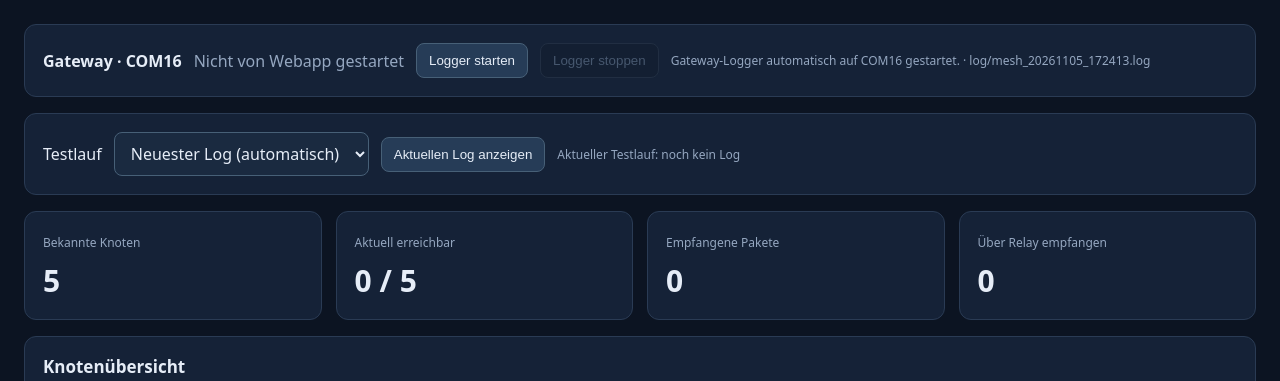
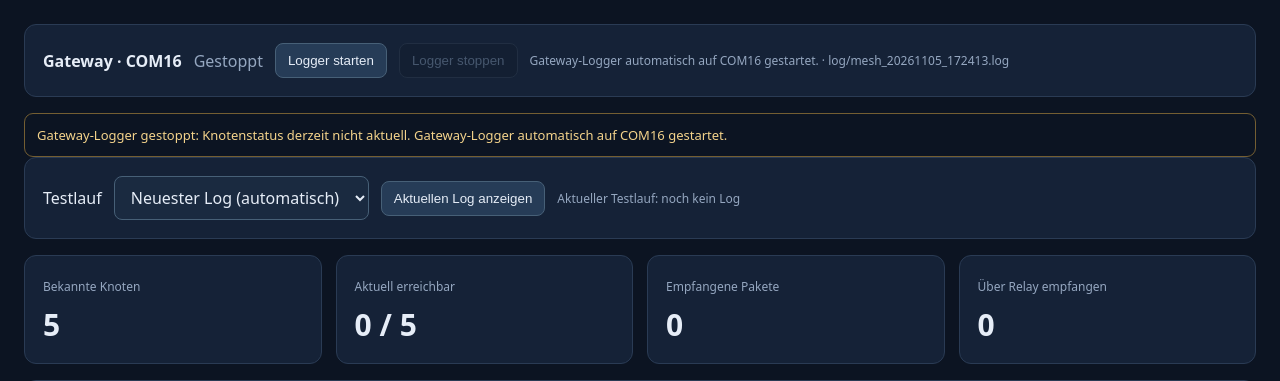
Before and after one commit to lexxi/smoke-listener-mesh, a Flask app: page / in a window 1280 px wide. Shown: the part 82-463 px from the top of the page. Run offline with Flask 3, Linux system fonts and the light colour scheme; data that the repository does not hold is empty.

Commit message:
ui: warn prominently when gateway logger is stopped

```diff
--- a/web/templates/index.html
+++ b/web/templates/index.html
@@ -48,6 +48,7 @@ th{color:#b6c5d9;font-weight:600}
 <button id="logger-stop" type="button" disabled>Logger stoppen</button>
 <small id="logger-note" class="muted">Der Web-Logger belegt den konfigurierten COM-Port exklusiv; andere serielle Programme vorher beenden.</small>
 </section>
+<div id="logger-warning" class="warn" role="status" style="display:none"></div>
 <section class="panel sessionbar" aria-label="Testlauf auswählen">
 <label for="session">Testlauf</label>
 <select id="session" aria-label="Testlauf"><option value="">Neuester Log (automatisch)</option></select>
@@ -154,8 +155,14 @@ async function refreshLogger(){
   const j=await r.json();loggerCsrf=j.token;
   loggerName=j.name;loggerPort=j.port;
   $('logger-gateway').textContent=loggerName+' · '+loggerPort;
-  $('logger-state').textContent=j.ota_reserved?'Für OTA reserviert':(j.running?'Läuft · PID '+j.pid:'Nicht von Webapp gestartet');
+  $('logger-state').textContent=j.ota_reserved?'Für OTA reserviert':(j.running?'Läuft · PID '+j.pid:'Gestoppt');
   $('logger-note').textContent=j.note+(j.session?' · '+j.session:'');
+  const warning=$('logger-warning');
+  warning.style.display=j.running||j.ota_reserved?'none':'block';
+  warning.textContent=j.running?'':(j.ota_reserved?
+    'Gateway für OTA reserviert. Knotenstatus vorübergehend nicht aktuell.':
+    'Gateway-Logger gestoppt: Knotenstatus derzeit nicht aktuell. '+j.note);
+
   $('logger-start').disabled=j.running||j.ota_reserved;
   $('logger-stop').disabled=!j.running||j.ota_reserved;
   $('logger-start').title=j.running?'Logger läuft bereits – zuerst stoppen':loggerName+'-Logger starten';
```
